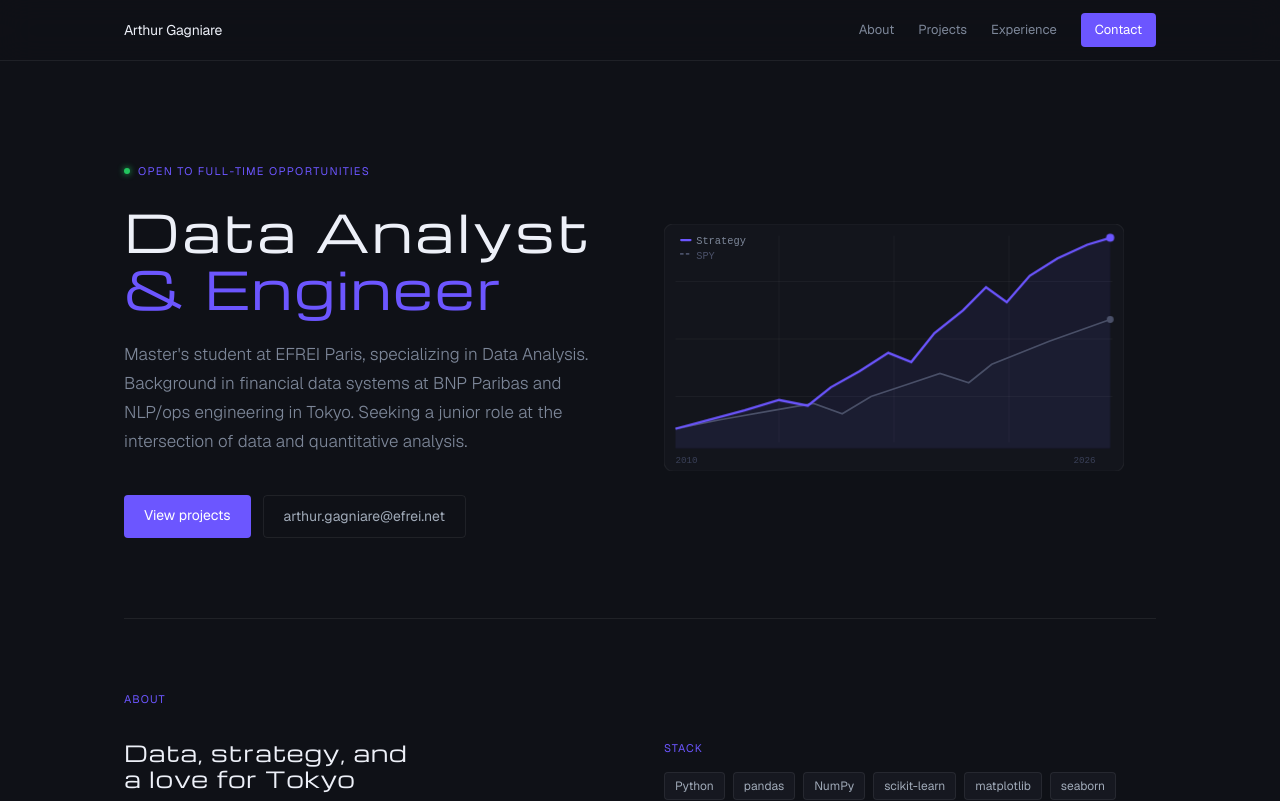
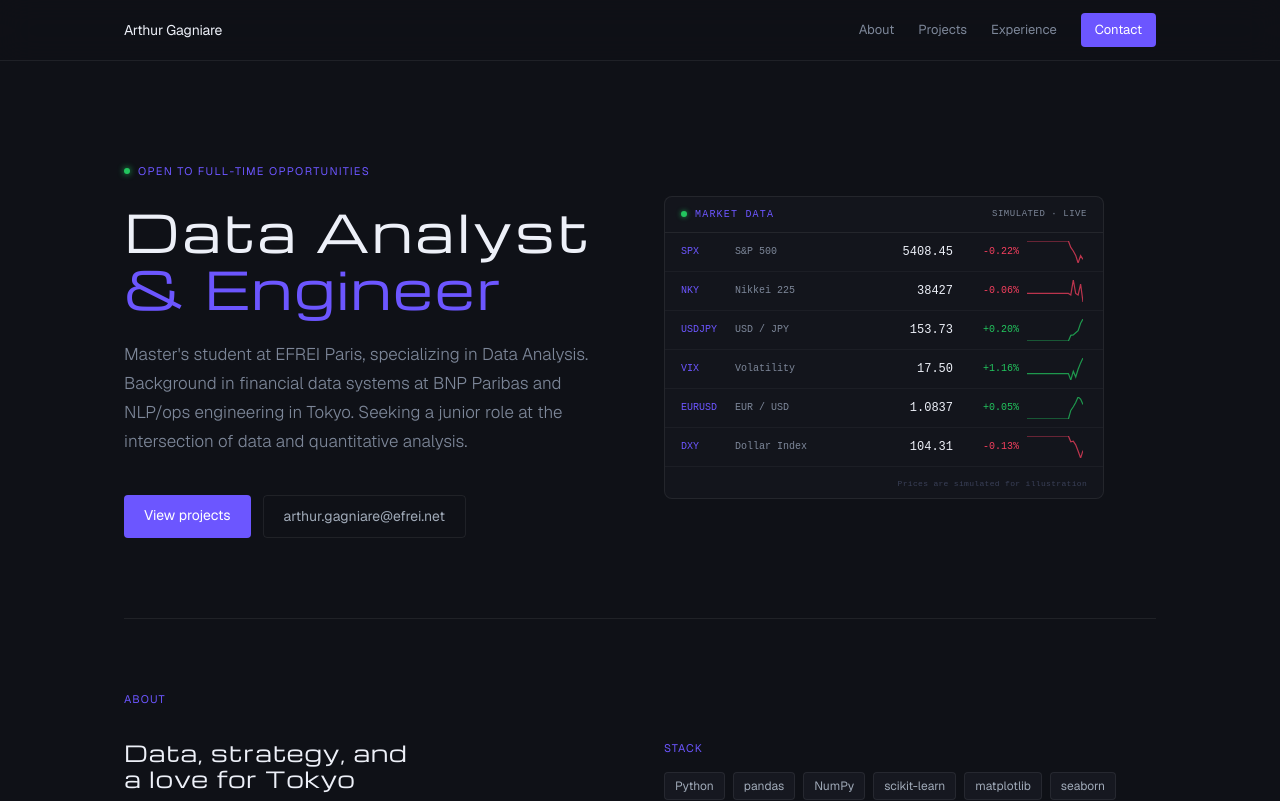
Before and after one commit to AGagniare/EUR-JPY-Monitor, a Next.js app: page /AGagniare-Portfolio/ in a window 1280 px wide. Shown: the top 801 px of the page. Built offline with nearby package versions, Linux system fonts and the light colour scheme.

Commit message:
feat: replace equity curve with live market data panel in hero

```diff
--- a/app/page.tsx
+++ b/app/page.tsx
@@ -1,4 +1,6 @@
 "use client";
+
+import { useState, useEffect } from "react";
 
 const HEADING_FONT = "var(--font-michroma), 'Eurostile', 'Bank Gothic', sans-serif";
 
@@ -219,9 +221,9 @@ export default function Home() {
             </div>
           </div>
 
-          {/* Right: animated equity curve */}
+          {/* Right: market data panel */}
           <div style={{ flex: "1 1 320px" }}>
-            <EquityCurveAnimation />
+            <MarketDataPanel />
           </div>
         </div>
       </section>
@@ -802,87 +804,108 @@ function ExperienceRow({
   );
 }
 
-function EquityCurveAnimation() {
-  const strategyPoints =
-    "10,178 40,170 70,162 100,153 125,158 145,142 170,128 195,112 215,120 235,95 260,75 280,55 298,68 318,45 342,30 368,18 388,12";
-  const benchmarkPoints =
-    "10,178 50,170 90,163 130,156 155,165 180,150 210,140 240,130 265,138 285,122 310,112 335,102 360,93 388,83";
+const INSTRUMENTS = [
+  { symbol: "SPX",    name: "S&P 500",       base: 5420.50, vol: 12,     dec: 2 },
+  { symbol: "NKY",    name: "Nikkei 225",    base: 38450.0, vol: 120,    dec: 0 },
+  { symbol: "USDJPY", name: "USD / JPY",     base: 153.42,  vol: 0.22,   dec: 2 },
+  { symbol: "VIX",    name: "Volatility",    base: 17.30,   vol: 0.22,   dec: 2 },
+  { symbol: "EURUSD", name: "EUR / USD",     base: 1.0832,  vol: 0.0007, dec: 4 },
+  { symbol: "DXY",    name: "Dollar Index",  base: 104.45,  vol: 0.16,   dec: 2 },
+];
+const HIST = 24;
+
+function MarketDataPanel() {
+  const [rows, setRows] = useState(() =>
+    INSTRUMENTS.map((i) => ({ ...i, price: i.base, history: Array(HIST).fill(i.base) }))
+  );
+  const [blink, setBlink] = useState(true);
+
+  useEffect(() => {
+    const price = setInterval(() => {
+      setRows((prev) =>
+        prev.map((r) => {
+          const next = Math.max(r.price + (Math.random() - 0.48) * r.vol, r.base * 0.94);
+          return { ...r, price: next, history: [...r.history.slice(1), next] };
+        })
+      );
+    }, 900);
+    const dot = setInterval(() => setBlink((b) => !b), 1000);
+    return () => { clearInterval(price); clearInterval(dot); };
+  }, []);
 
   return (
-    <div style={{ width: "100%", maxWidth: 460 }}>
-      <style>{`
-        @keyframes eq-draw {
-          from { stroke-dashoffset: 1600; }
-          to   { stroke-dashoffset: 0; }
-        }
-        @keyframes eq-fade {
-          from { opacity: 0; }
-          to   { opacity: 1; }
-        }
-      `}</style>
-      <svg viewBox="0 0 400 215" width="100%" style={{ display: "block" }}>
-        {/* Background */}
-        <rect width="400" height="215" rx="8" fill="#13151c" />
-        <rect width="400" height="215" rx="8" fill="none" stroke="rgba(255,255,255,0.06)" strokeWidth="1" />
+    <div style={{
+      width: "100%", maxWidth: 440,
+      background: "#13151c",
+      border: `1px solid ${T.border}`,
+      borderRadius: 8, overflow: "hidden",
+      fontFamily: "monospace",
+    }}>
+      {/* Header */}
+      <div style={{
+        padding: "10px 16px", borderBottom: `1px solid ${T.border}`,
+        display: "flex", justifyContent: "space-between", alignItems: "center",
+      }}>
+        <div style={{ display: "flex", alignItems: "center", gap: 8 }}>
+          <span style={{
+            width: 6, height: 6, borderRadius: "50%", display: "inline-block",
+            background: "#22c55e",
+            boxShadow: blink ? "0 0 7px #22c55e" : "none",
+            transition: "box-shadow 0.4s",
+          }} />
+          <span style={{ fontSize: 10, letterSpacing: "0.12em", color: T.purple, textTransform: "uppercase" }}>
+            Market Data
+          </span>
+        </div>
+        <span style={{ fontSize: 9, color: T.body, letterSpacing: "0.06em" }}>SIMULATED · LIVE</span>
+      </div>
 
-        {/* Grid */}
-        {[50, 100, 150].map((y) => (
-          <line key={y} x1="10" y1={y} x2="390" y2={y} stroke="rgba(255,255,255,0.04)" strokeWidth="1" />
-        ))}
-        {[100, 200, 300].map((x) => (
-          <line key={x} x1={x} y1="10" x2={x} y2="190" stroke="rgba(255,255,255,0.04)" strokeWidth="1" />
-        ))}
+      {/* Rows */}
+      {rows.map((row) => {
+        const pct = ((row.price - row.base) / row.base) * 100;
+        const up = pct >= 0;
+        const clr = Math.abs(pct) < 0.005 ? T.body : up ? "#22c55e" : "#f43f5e";
+        const min = Math.min(...row.history), max = Math.max(...row.history);
+        const range = max - min || 1;
+        const W = 56, H = 22;
+        const pts = row.history.map((v, i) =>
+          `${((i / (HIST - 1)) * W).toFixed(1)},${(H - ((v - min) / range) * H).toFixed(1)}`
+        ).join(" ");
 
-        {/* Fill areas — fade in after lines finish */}
-        <polyline
-          points={`${benchmarkPoints} 388,195 10,195`}
-          fill="rgba(74,80,104,0.06)" stroke="none"
-          style={{ opacity: 0, animation: "eq-fade 0.6s ease-out 2.6s forwards" }}
-        />
-        <polyline
-          points={`${strategyPoints} 388,195 10,195`}
-          fill="rgba(108,86,255,0.08)" stroke="none"
-          style={{ opacity: 0, animation: "eq-fade 0.6s ease-out 2.6s forwards" }}
-        />
+        return (
+          <div
+            key={row.symbol}
+            style={{
+              display: "grid",
+              gridTemplateColumns: "46px 1fr auto 58px 60px",
+              alignItems: "center", gap: 8,
+              padding: "8px 16px",
+              borderBottom: `1px solid rgba(255,255,255,0.04)`,
+              transition: "background 0.15s", cursor: "default",
+            }}
+            onMouseEnter={(e) => (e.currentTarget.style.background = "rgba(255,255,255,0.03)")}
+            onMouseLeave={(e) => (e.currentTarget.style.background = "transparent")}
+          >
+            <span style={{ fontSize: 10, color: T.purple }}>{row.symbol}</span>
+            <span style={{ fontSize: 10, color: T.body }}>{row.name}</span>
+            <span style={{ fontSize: 12, color: T.heading, textAlign: "right", fontVariantNumeric: "tabular-nums" }}>
+              {row.price.toFixed(row.dec)}
+            </span>
+            <span style={{ fontSize: 10, color: clr, textAlign: "right", fontVariantNumeric: "tabular-nums" }}>
+              {pct >= 0 ? "+" : ""}{pct.toFixed(2)}%
+            </span>
+            <svg width={W} height={H} style={{ display: "block" }}>
+              <polyline points={pts} fill="none" stroke={clr} strokeWidth="1.2" opacity={0.75} />
+            </svg>
+          </div>
+        );
+      })}
 
-        {/* Benchmark line (fade in, grey) */}
-        <polyline
-          points={benchmarkPoints}
-          fill="none" stroke="#4a5068" strokeWidth="1.5"
-          style={{ opacity: 0, animation: "eq-fade 1.8s ease-out 0.5s forwards" }}
-        />
-
-        {/* Strategy line (draw animation, purple) */}
-        <polyline
-          points={strategyPoints}
-          fill="none" stroke="#6c56ff" strokeWidth="2"
-          style={{
-            strokeDasharray: "1600 1600",
-            strokeDashoffset: 1600,
-            animation: "eq-draw 2.2s ease-out 0.2s forwards",
-          }}
-        />
-
-        {/* End dots */}
-        <circle cx="388" cy="12" r="3.5" fill="#6c56ff"
-          style={{ opacity: 0, animation: "eq-fade 0.3s ease-out 2.4s forwards" }} />
-        <circle cx="388" cy="83" r="3" fill="#4a5068"
-          style={{ opacity: 0, animation: "eq-fade 0.3s ease-out 2.6s forwards" }} />
-
-        {/* Legend */}
-        <g style={{ opacity: 0, animation: "eq-fade 0.5s ease-out 2.5s forwards" }}>
-          <rect x="14" y="13" width="10" height="2" rx="1" fill="#6c56ff" />
-          <text x="28" y="17" fill="#7d8799" fontSize="9" fontFamily="monospace">Strategy</text>
-          <line x1="14" y1="26" x2="24" y2="26" stroke="#4a5068" strokeWidth="1.5" strokeDasharray="3,2" />
-          <text x="28" y="30" fill="#4a5068" fontSize="9" fontFamily="monospace">SPY</text>
-        </g>
-
-        {/* Year labels */}
-        <g style={{ opacity: 0, animation: "eq-fade 0.5s ease-out 2.5s forwards" }}>
-          <text x="10" y="208" fill="#3a4058" fontSize="8" fontFamily="monospace">2010</text>
-          <text x="356" y="208" fill="#3a4058" fontSize="8" fontFamily="monospace">2026</text>
-        </g>
-      </svg>
+      <div style={{ padding: "6px 16px", textAlign: "right" }}>
+        <span style={{ fontSize: 8, color: "#3a4058", letterSpacing: "0.04em" }}>
+          Prices are simulated for illustration
+        </span>
+      </div>
     </div>
   );
 }
```
